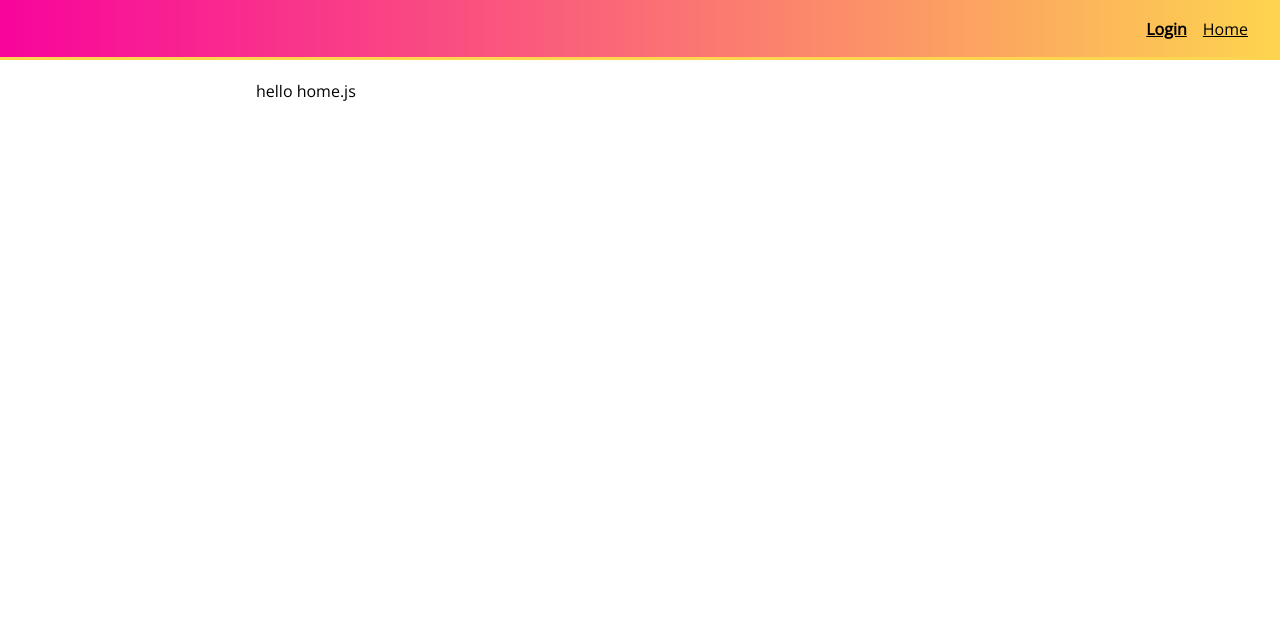
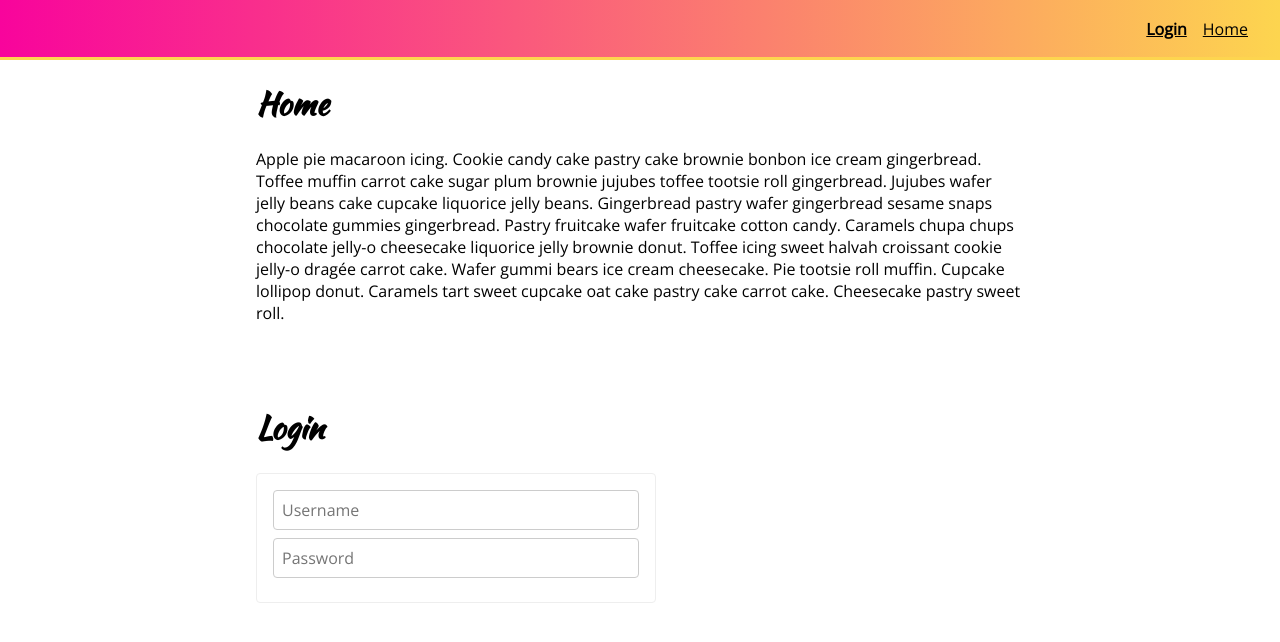
Before and after one commit to oanskyy/react-styled-components, a React (Create React App) app: page /login in a window 1280 px wide. Shown: the top 642 px of the page. Built offline with nearby package versions, Linux system fonts and the light colour scheme.

Commit message:
Create input styledComponent

```diff
--- a/src/components/App.js
+++ b/src/components/App.js
@@ -21,8 +21,10 @@ function App() {
       <GlobalStyle />
       <BrowserRouter>
         <Switch>
-          <Route path="/"><Home /></Route>
-          <Route path="/login"><Login /></Route>
+          <Route path="/"><Home/></Route>
+        </Switch>
+        <Switch>
+          <Route path="/login"><Login/></Route>
         </Switch>
       </BrowserRouter>
     </ div>
--- /dev/null
+++ b/src/components/common/Input.js
@@ -0,0 +1,15 @@
+import styled from 'styled-components'
+
+const Input = styled.input`
+    box-sizing: border-box;
+    width: 100%;
+    height: 40px;
+    margin-bottom: 8px;
+    padding: 4px 8px;
+    border: 1px solid #ccc;
+    border-radius: 4px;
+    font-size: 1em;
+    font-family: 'Open Sans';
+`
+
+export {Input};
--- a/src/components/common/index.js
+++ b/src/components/common/index.js
@@ -1,3 +1,4 @@
 export * from './Button'
 export * from './PageLayout'
 export * from './Header'
+export * from './Input'
--- a/src/components/pages/Home.js
+++ b/src/components/pages/Home.js
@@ -4,7 +4,8 @@ import {PageLayout} from 'components/common/PageLayout'
 export default function Home() {
     return (
         <PageLayout>
-            hello home.js
+            <h1>Home</h1>
+            <p>Apple pie macaroon icing. Cookie candy cake pastry cake brownie bonbon ice cream gingerbread. Toffee muffin carrot cake sugar plum brownie jujubes toffee tootsie roll gingerbread. Jujubes wafer jelly beans cake cupcake liquorice jelly beans. Gingerbread pastry wafer gingerbread sesame snaps chocolate gummies gingerbread. Pastry fruitcake wafer fruitcake cotton candy. Caramels chupa chups chocolate jelly-o cheesecake liquorice jelly brownie donut. Toffee icing sweet halvah croissant cookie jelly-o dragée carrot cake. Wafer gummi bears ice cream cheesecake. Pie tootsie roll muffin. Cupcake lollipop donut. Caramels tart sweet cupcake oat cake pastry cake carrot cake. Cheesecake pastry sweet roll.</p>
         </PageLayout>
     )
 }
--- a/src/components/pages/Login.js
+++ b/src/components/pages/Login.js
@@ -1,10 +1,47 @@
-import React from 'react'
-import {PageLayout} from 'components/common/PageLayout'
+import React, {useState} from 'react'
+import {PageLayout, Input} from 'components/common'
+import styled from 'styled-components'
 
+const Form = styled.form`
+    box-sizing: border-box;
+    width: 100%;
+    max-width: 400px;
+    background: #fff;
+    border: 1px solid #eee;
+    padding: 16px;
+    color: black;
+    border-radius: 4px;
+`
 export default function Login() {
+    const [formFields, setFormFields] = useState({username: '', password: ''});
+
+    function handleInputChange(e) {
+        e.persist();
+        setFormFields(s => ({
+            ...s,
+            [e.target.name]: e.target.value
+        }))
+    }
+
     return (
         <PageLayout>
-            login from login.js
+            <h1>Login</h1>
+            <Form>
+                <Input
+                    value={formFields.username}
+                    onChange={handleInputChange}
+                    name="username"
+                    type='text'
+                    placeholder="Username"
+                />
+                <Input
+                    value={formFields.password}
+                    onChange={handleInputChange}
+                    name="password"
+                    type='password'
+                    placeholder="Password"
+                />
+            </Form>
         </PageLayout>
     )
 }
```
